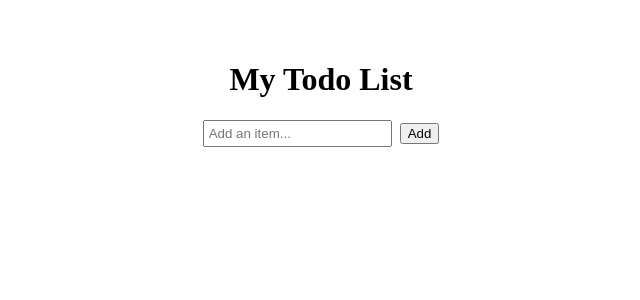
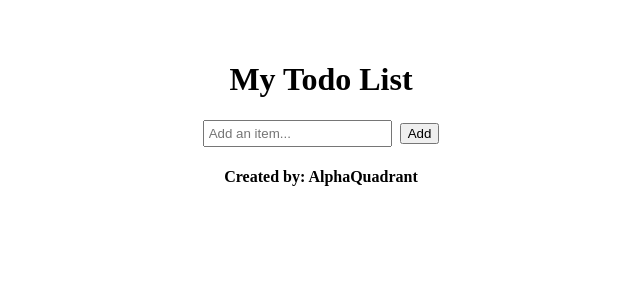
Before and after one commit to destinyarx/first-react-app, a React (Vite) app: page / in a window 1280 px wide. Shown: the top 300 px of the page, without its empty margins (319-959 px from the left). Built offline with nearby package versions, Linux system fonts and the light colour scheme.

Commit message:
add header and footer components

```diff
--- a/src/App.jsx
+++ b/src/App.jsx
@@ -1,5 +1,7 @@
 import React, { useState } from "react";
 import "./App.css";
+import Header from "./components/Header.jsx";
+import Footer from "./components/Footer.jsx";
 
 function App() {
   // State Hook - `useState`
@@ -13,7 +15,6 @@ function App() {
 
   /* Adds a new item to the list array*/
   function addItem() {
-    // ! Check for empty item
     if (!newItem) {
       alert("Press enter an item.");
       return;
@@ -59,16 +60,17 @@ function App() {
   // Main part of app
   return (
     <div className="app">
-      {/* 1. Header  */}
-      <h1>My Todo List</h1>
+      {/* Header  */}
+      <Header/>
 
-      {/* 2. Add new item (input) */}
+
+      {/* Add new item (input) */}
       <input type="text" placeholder="Add an item..." value={newItem} onChange={(e) => setNewItem(e.target.value)} />
 
       {/* Add (button) */}
       <button id="addBtn" onClick={() => addItem()}>Add</button>
 
-      {/* 3. List of todos (unordered list) */}
+      {/* List of todos (unordered list) */}
       <ul>
         {items.map((item) => {
           return (
@@ -94,6 +96,10 @@ function App() {
           );
         })}
       </ul>
+
+      {/* Footer  */}
+      <footer> <Footer/> </footer>
+
     </div>
   );
 }
--- /dev/null
+++ b/src/components/Footer.jsx
@@ -0,0 +1,12 @@
+import React from 'react';
+
+const Footer = () => {
+  return (
+    <footer>
+      {/* Footer content goes here */}
+      <h4> Created by: AlphaQuadrant </h4>
+    </footer>
+  );
+};
+
+export default Footer;
--- /dev/null
+++ b/src/components/Header.jsx
@@ -0,0 +1,12 @@
+import React from 'react';
+
+const Header = () => {
+  return (
+    <header>
+      {/* Header content goes here */}
+      <h1>My Todo List</h1>
+    </header>
+  );
+};
+
+export default Header;
```
